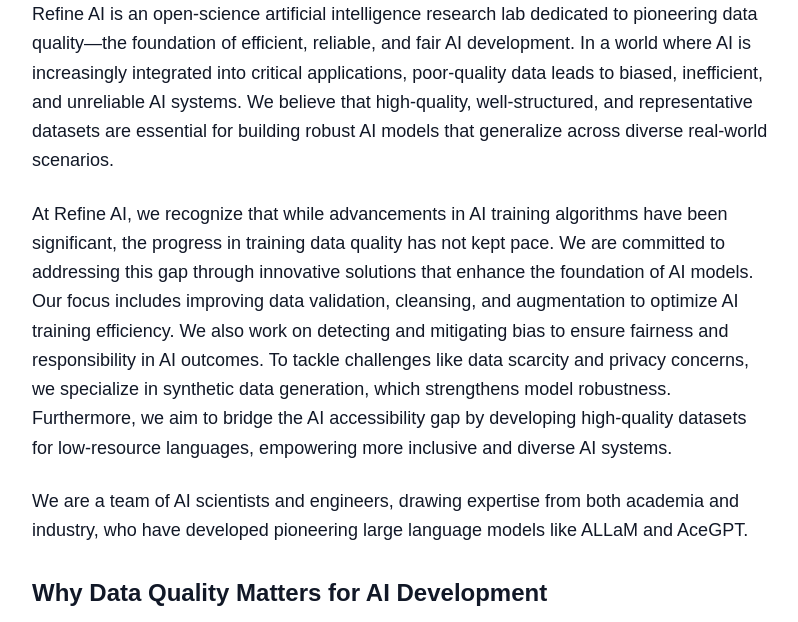
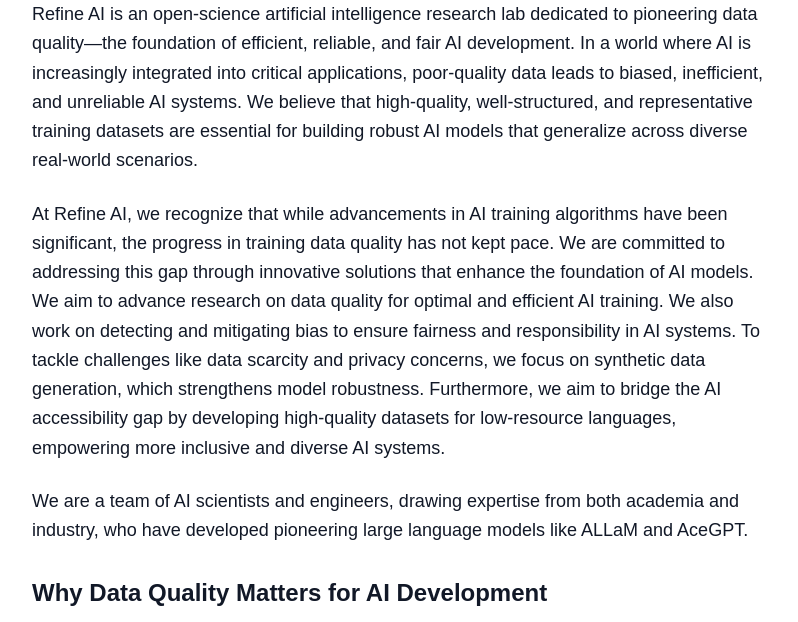
Before and after one commit to refinai/site, a plain HTML site: page index.html in a window 1280 px wide. Shown: the part 152-774 px from the top of the page, without its empty margins (240-1038 px from the left). Drawn offline with nearby package versions, Linux system fonts and the light colour scheme; a web font is replaced by a local one.

Commit message:
Update index.html

```diff
--- a/index.html
+++ b/index.html
@@ -31,24 +31,23 @@
         reliable, and fair AI development. In a world where AI is increasingly
         integrated into critical applications, poor-quality data leads to
         biased, inefficient, and unreliable AI systems. We believe that
-        high-quality, well-structured, and representative datasets are essential
-        for building robust AI models that generalize across diverse real-world
-        scenarios.
+        high-quality, well-structured, and representative training datasets are
+        essential for building robust AI models that generalize across diverse
+        real-world scenarios.
       </p>
 
       <p class="mb-6 leading-relaxed">
         At Refine AI, we recognize that while advancements in AI training
         algorithms have been significant, the progress in training data quality
         has not kept pace. We are committed to addressing this gap through
-        innovative solutions that enhance the foundation of AI models. Our focus
-        includes improving data validation, cleansing, and augmentation to
-        optimize AI training efficiency. We also work on detecting and
-        mitigating bias to ensure fairness and responsibility in AI outcomes. To
-        tackle challenges like data scarcity and privacy concerns, we specialize
-        in synthetic data generation, which strengthens model robustness.
-        Furthermore, we aim to bridge the AI accessibility gap by developing
-        high-quality datasets for low-resource languages, empowering more
-        inclusive and diverse AI systems.
+        innovative solutions that enhance the foundation of AI models. We aim to
+        advance research on data quality for optimal and efficient AI training.
+        We also work on detecting and mitigating bias to ensure fairness and
+        responsibility in AI systems. To tackle challenges like data scarcity
+        and privacy concerns, we focus on synthetic data generation, which
+        strengthens model robustness. Furthermore, we aim to bridge the AI
+        accessibility gap by developing high-quality datasets for low-resource
+        languages, empowering more inclusive and diverse AI systems.
       </p>
       <p class="mb-6 leading-relaxed">
         We are a team of AI scientists and engineers, drawing expertise from
```
